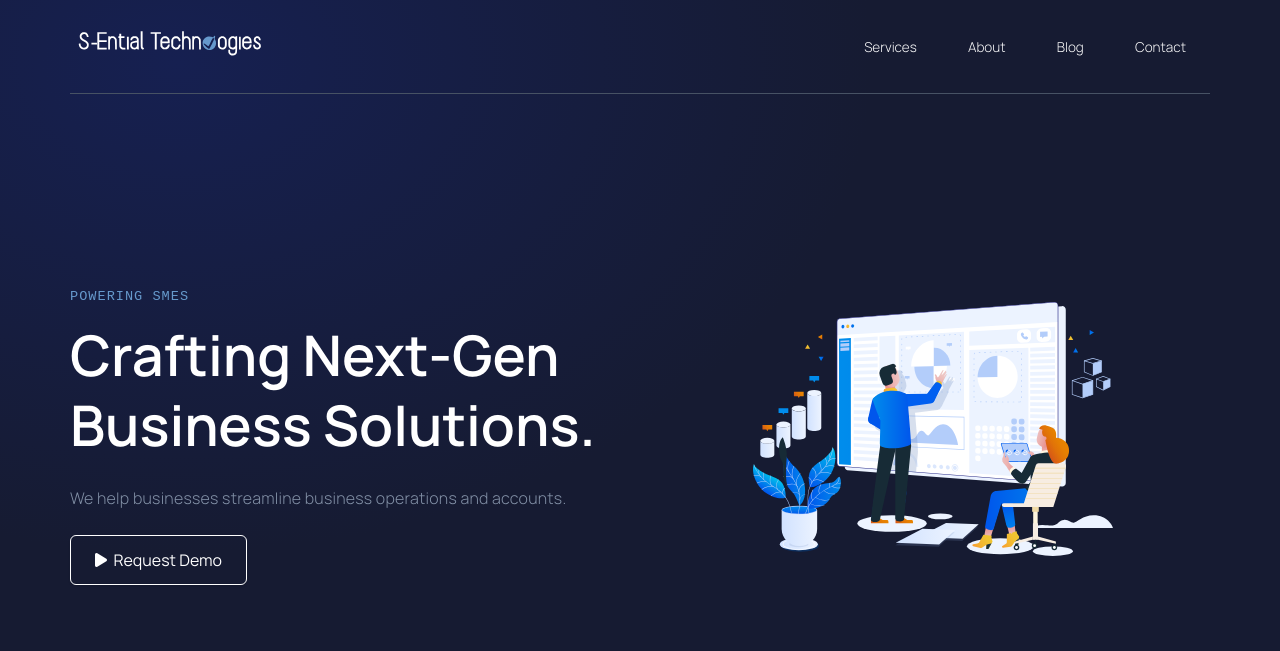
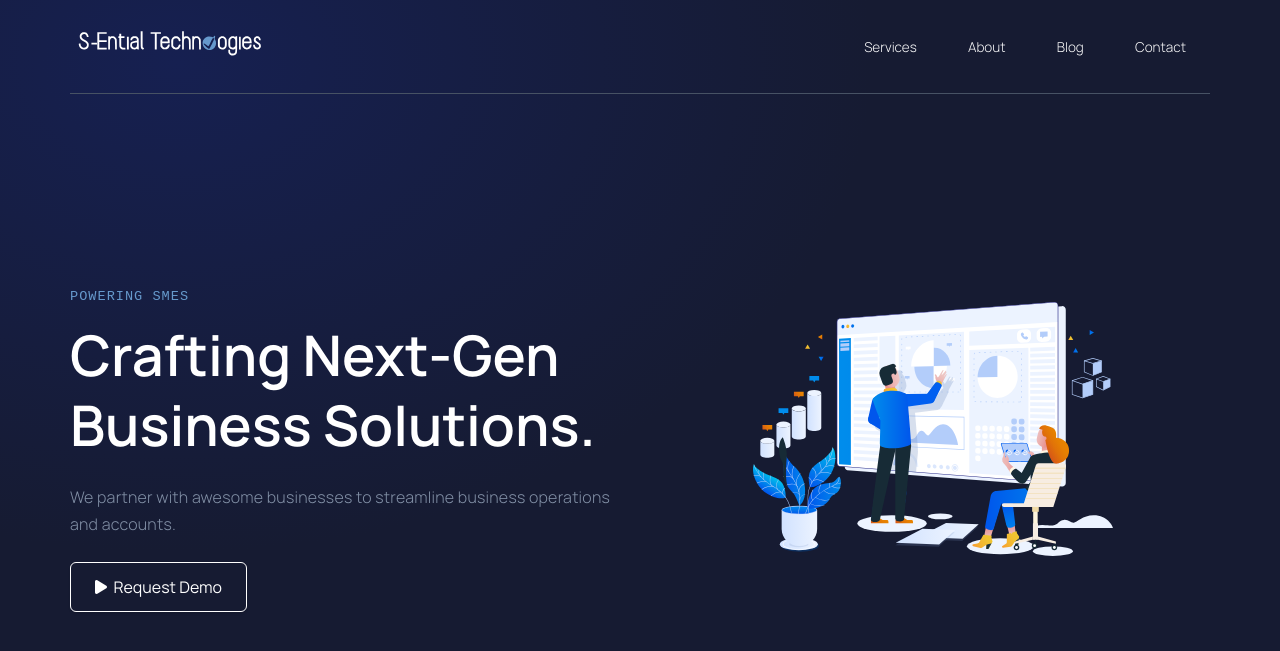
Before and after one commit to s-entialtechnologies/s_ential_technologies, a Jekyll site: the page built from index.html, in a window 1280 px wide. Shown: the top 651 px of the page. Built offline with Jekyll 4.4.1, drawn with Linux system fonts in a browser that asks for light colours; nearby versions of some CDN libraries.

Commit message:
Edited website description in the header

```diff
--- a/_includes/header.html
+++ b/_includes/header.html
@@ -56,7 +56,7 @@
     <p class="kicker">Powering SMEs</p>
     <h1 class="jumbo">Crafting Next-Gen <br>Business Solutions.</h1>
 
-    <p id="typing-effect">We help businesses <span id="changing-text"></span><span id="cursor"></span></p>
+    <p id="typing-effect">We partner with awesome businesses to <span id="changing-text"></span><span id="cursor"></span></p>
 
     <a href="/contact" class="btn btn-secondary"><i class="fa-solid fa-play"></i> &nbsp;Request Demo</a>
    </div>
```
